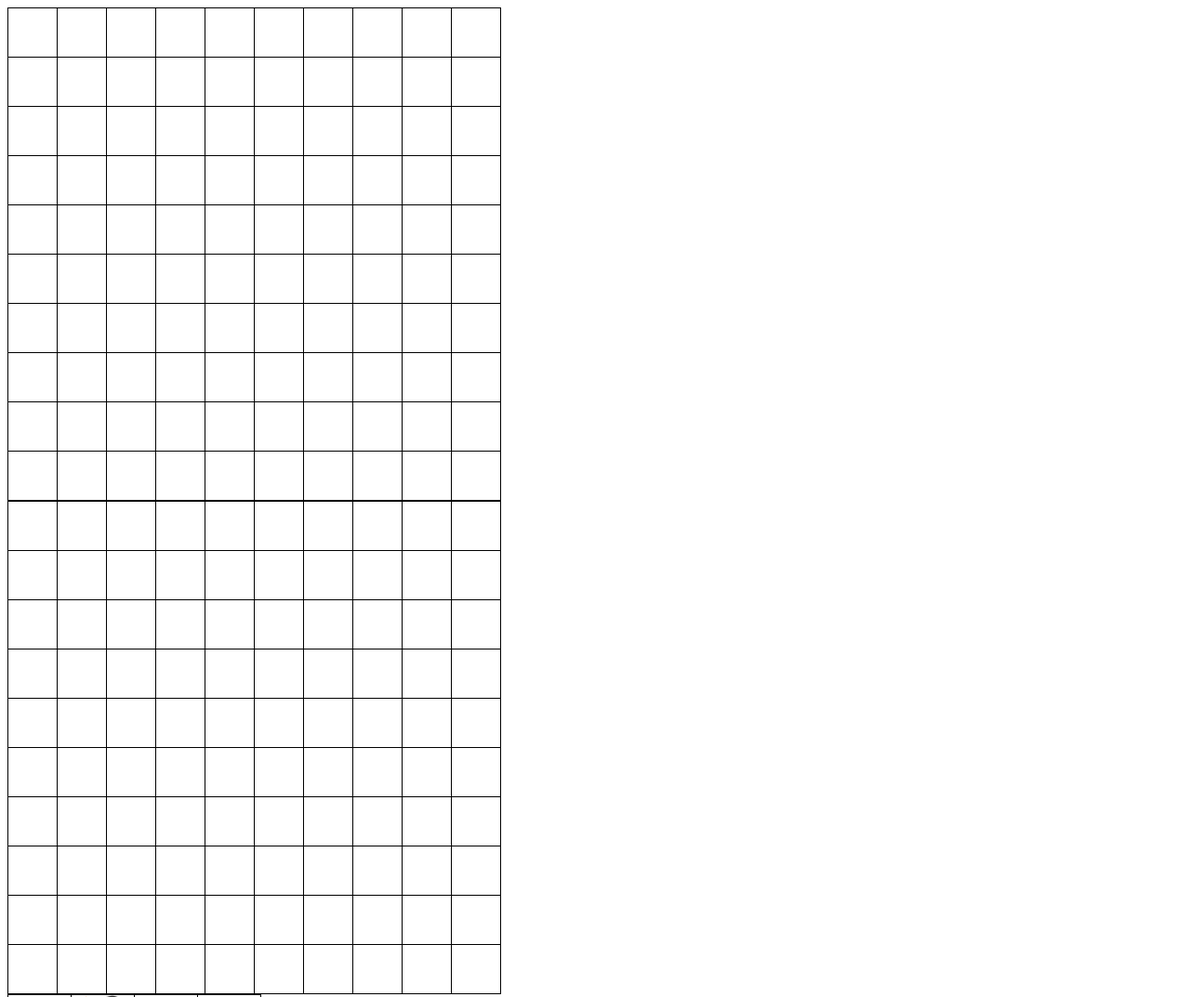
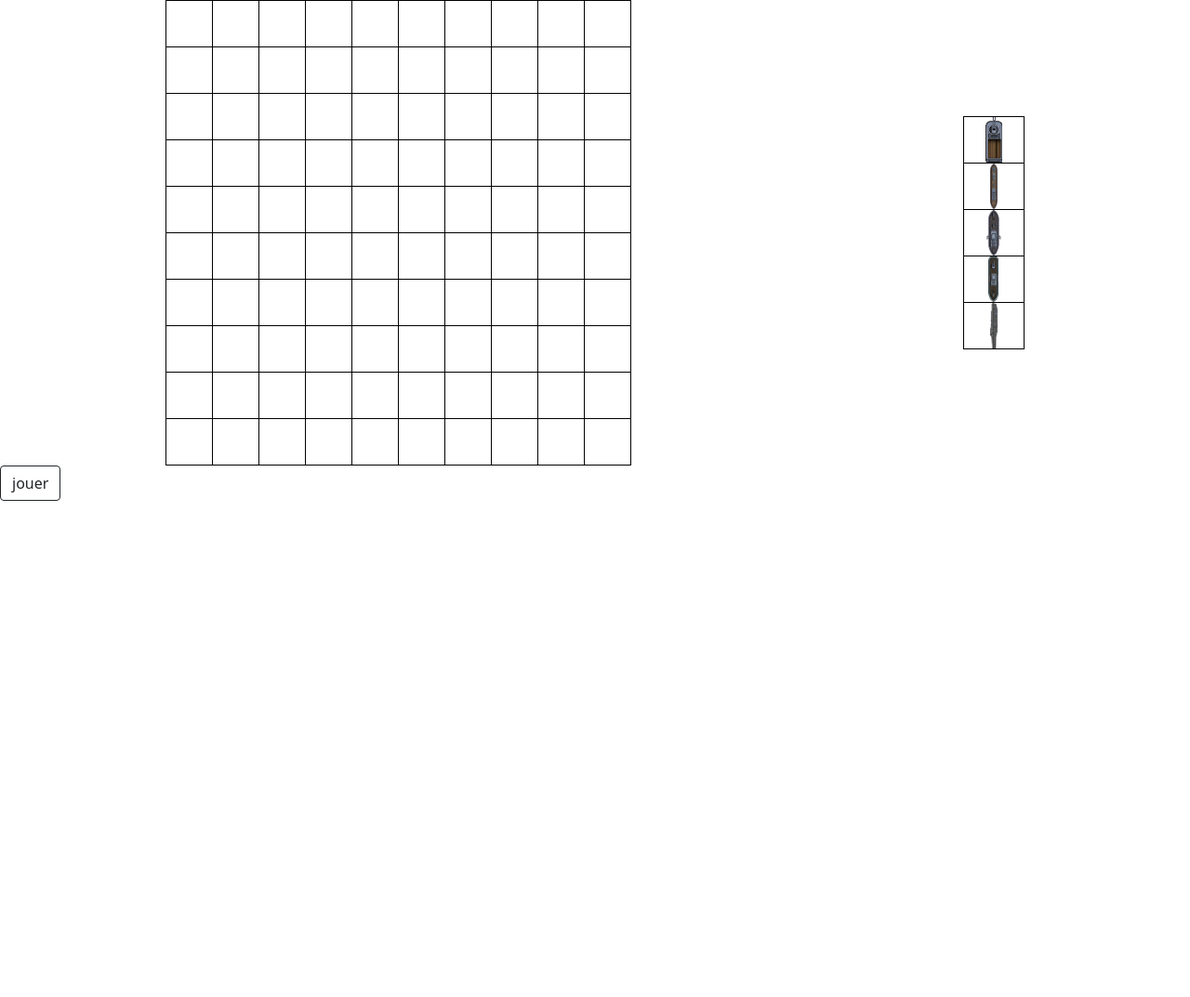
Before and after one commit to SimonHauguel/Projet-Web-Bataille-Navale, a website: page front/jeu.html in a window 1280 px wide. Shown: the top 1073 px of the page at 93% size. After the commit the page ends 800 px from the top, so only its background shows below. Drawn offline with nearby package versions, Linux system fonts and the light colour scheme.

Commit message:
changement css

```diff
--- a/front/jeu.html
+++ b/front/jeu.html
@@ -6,19 +6,28 @@
     <meta name="viewport" content="width=device-width, initial-scale=1.0">
     <link rel="stylesheet" href="style.css">
     <title>Bataille navale</title>
-    <!-- <script type="text/javascript" src="js/createTab.js"></script> -->
+    <link href="https://cdn.jsdelivr.net/npm/bootstrap@5.1.3/dist/css/bootstrap.min.css" rel="stylesheet" integrity="sha384-1BmE4kWBq78iYhFldvKuhfTAU6auU8tT94WrHftjDbrCEXSU1oBoqyl2QvZ6jIW3" crossorigin="anonymous">
+
 </head>
 <body id="body">
-    <div id="opposite"></div>
-    <div id="friendly"></div>
-    <div id="weapon"></div>
-    <div id="boat"></div>
+    <div id="container">
+        <div id="opposite"></div>
+        <div id="friendly"></div>
+        <div id="weapon"></div>
+        <div id="boat"></div>
+
+    </div>
+    <button type="button" class="btn btn-outline-dark">jouer</button>
+
+
+
     <script type="text/javascript" src="js/event_plateau.js"> </script>
     <script type="text/javascript" src="js/event_ombre.js"></script>
     <script type="text/javascript" src="js/Grid.js"></script>
     <script type="text/javascript" src="js/opposingGrid.js"></script>
     <script type="text/javascript" src="js/weapons.js"></script>
     <script type="text/javascript" src="js/boats.js"></script>
+    <script type="text/javascript" src="js/event_jouer.js"> </script>
 
 </body>
 </html>
--- a/front/js/boats.js
+++ b/front/js/boats.js
@@ -1,18 +1,20 @@
 /*----------création du tableau des bateaux----------------- */
 /*-------------------------------------------- */
 let boatTable = document.createElement("table");
-let trBoatTable = document.createElement("tr");
+
 // tableau contenant les id des cases du tableau des bateaux
 let boatIdTable = ["klein","croiseur","torpilleur","contre_torpilleur","porte_avion"];
 
 
 for (let i = 0; i < boatIdTable.length; i++){
+    let trBoatTable = document.createElement("tr");
     let tdBoatTable = document.createElement('td');
     tdBoatTable.setAttribute("class", "boatCases");
     tdBoatTable.setAttribute("id",boatIdTable[i]);
     trBoatTable.appendChild(tdBoatTable);
+    boatTable.appendChild(trBoatTable);
 }
-boatTable.appendChild(trBoatTable);
+
 document.getElementById('boat').appendChild(boatTable);
 /*-----------------------application des images-----------------------*/
 let klein = document.getElementById("klein");
--- a/front/js/weapons.js
+++ b/front/js/weapons.js
@@ -1,17 +1,19 @@
 /*-------------tableau des armes--------------*/
 /*-------------------------------------------- */
 let weaponTable = document.createElement("table");
-let trWeaponTable = document.createElement("tr");
+
 // tableau contenant les id des cases du tableau des armes
 let weaponIdTable = ["radar","bombe","torpille","missile"];
 
 for (let i = 0; i < weaponIdTable.length; i++){
+    let trWeaponTable = document.createElement("tr");
     let tdWeaponTable = document.createElement("td");
     tdWeaponTable.setAttribute("class", "weaponCases");
     tdWeaponTable.setAttribute("id",weaponIdTable[i]);
     trWeaponTable.appendChild(tdWeaponTable);
+    weaponTable.appendChild(trWeaponTable);
 }
-weaponTable.appendChild(trWeaponTable);
+
 document.getElementById('weapon').appendChild(weaponTable);
 /*-----------------------application des images-----------------------*/
 let radar = document.getElementById("radar");
--- a/front/style.css
+++ b/front/style.css
@@ -1,7 +1,32 @@
-table tr td{border-width:1px;border-style: solid;border-color: black;  }
-table {border-collapse: collapse;}
-.weaponCases,.boatCases {height:50px;width:65px;text-align: center;}
-.cases{width:50px;height:50px;text-align:center;}
+table tr td {
+    border-width:1px;
+    border-style: solid;
+    border-color: black;
+}
+table {
+    border-collapse: collapse;
+}
+.weaponCases,.boatCases {
+    height:50px;
+    width:65px;
+    text-align: center;
+}
+.cases {
+    width:50px;
+    height:50px;
+    text-align:center;
+}
 
+#container{
+    display: flex;
 
-/* td:hover {background-color: #ffe6b3;opacity: 0.5;} */
+}
+
+#friendly,#boat{
+    margin: auto;
+}
+
+#opposite, #weapon{
+    display: none;
+    margin: auto;
+}
```
